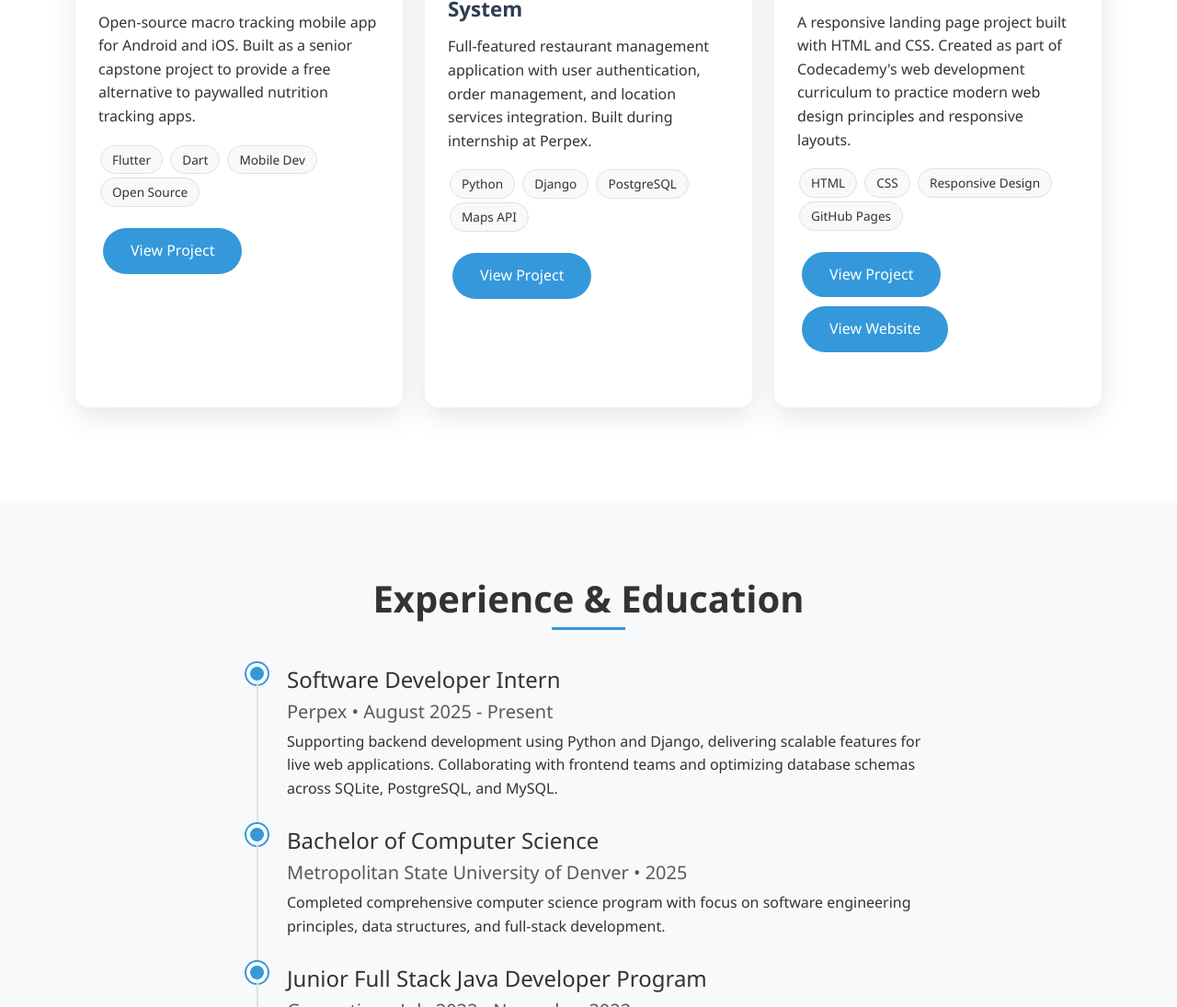
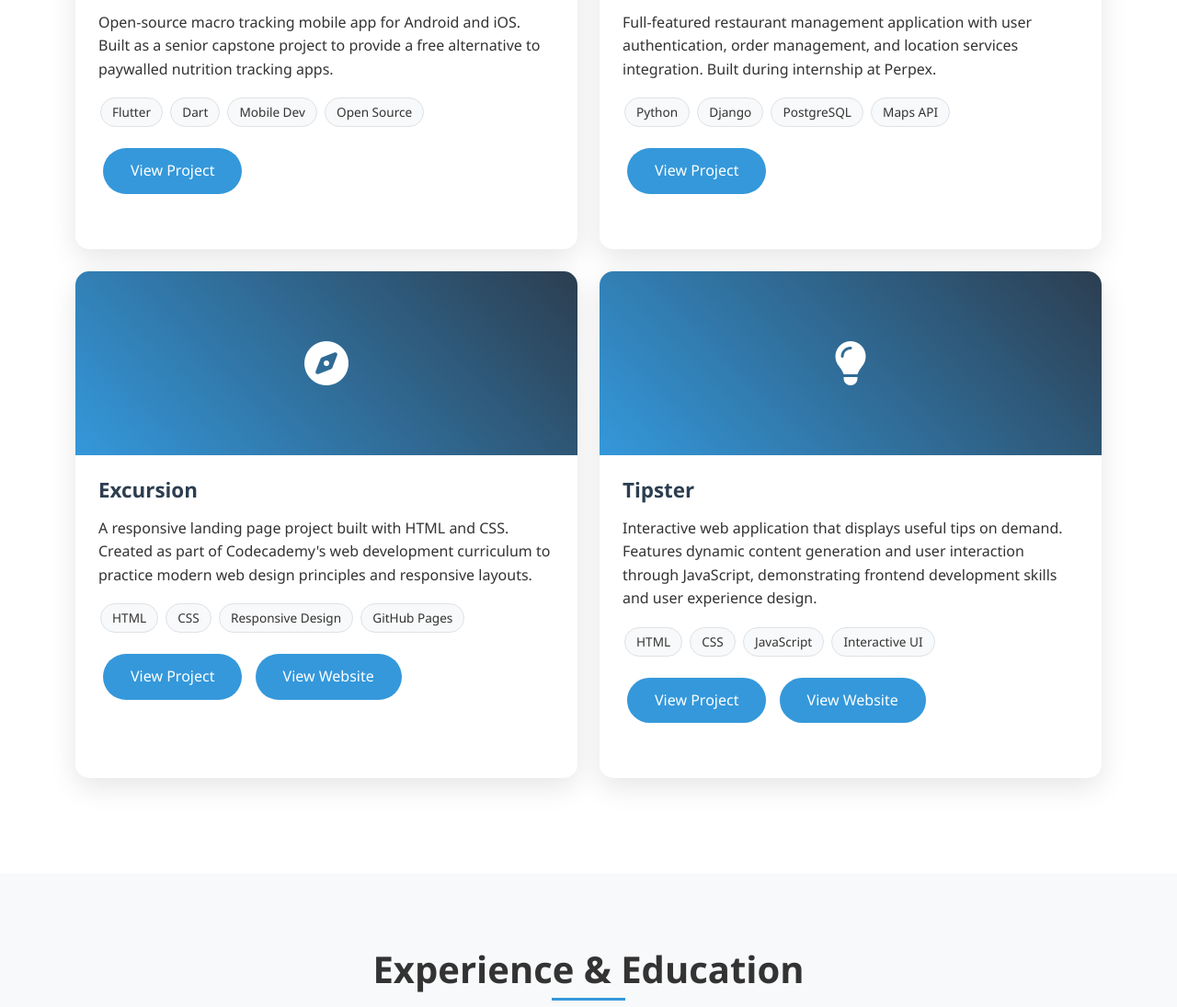
Before and after one commit to Bagel-Emperor/Portfolio, a plain HTML site: page index.html in a window 1280 px wide. Shown: the part 1922-3017 px from the top of the page at 92% size. Drawn offline with nearby package versions, Linux system fonts and the light colour scheme.

Commit message:
Add Tipster Project

```diff
--- a/index.html
+++ b/index.html
@@ -375,7 +375,7 @@
             <h2 class="section-title">Featured Projects</h2>
             <div class="row">
                 <!-- OpenMacros Project -->
-                <div class="col-lg-4 col-md-6 mb-4">
+                <div class="col-lg-6 col-md-6 mb-4">
                     <div class="project-card">
                         <div class="project-image">
                             <i class="fas fa-mobile-alt"></i>
@@ -397,7 +397,7 @@
                 </div>
 
                 <!-- Restaurant Management System -->
-                <div class="col-lg-4 col-md-6 mb-4">
+                <div class="col-lg-6 col-md-6 mb-4">
                     <div class="project-card">
                         <div class="project-image">
                             <i class="fas fa-utensils"></i>
@@ -419,7 +419,7 @@
                 </div>
 
                 <!-- Excursion Project -->
-                <div class="col-lg-4 col-md-6 mb-4">
+                <div class="col-lg-6 col-md-6 mb-4">
                     <div class="project-card">
                         <div class="project-image">
                             <i class="fas fa-compass"></i>
@@ -436,6 +436,29 @@
                             <div class="mt-3">
                                 <a href="https://github.com/Bagel-Emperor/excursion" class="btn-custom" target="_blank">View Project</a>
                                 <a href="https://bagel-emperor.github.io/excursion/" class="btn-custom" target="_blank">View Website</a>
+                            </div>
+                        </div>
+                    </div>
+                </div>
+
+                <!-- Tipster Project -->
+                <div class="col-lg-6 col-md-6 mb-4">
+                    <div class="project-card">
+                        <div class="project-image">
+                            <i class="fas fa-lightbulb"></i>
+                        </div>
+                        <div class="project-content">
+                            <h3 class="project-title">Tipster</h3>
+                            <p>Interactive web application that displays useful tips on demand. Features dynamic content generation and user interaction through JavaScript, demonstrating frontend development skills and user experience design.</p>
+                            <div class="project-tech">
+                                <span class="tech-tag">HTML</span>
+                                <span class="tech-tag">CSS</span>
+                                <span class="tech-tag">JavaScript</span>
+                                <span class="tech-tag">Interactive UI</span>
+                            </div>
+                            <div class="mt-3">
+                                <a href="https://github.com/Bagel-Emperor/Tipster" class="btn-custom" target="_blank">View Project</a>
+                                <a href="https://bagel-emperor.github.io/Tipster/" class="btn-custom" target="_blank">View Website</a>
                             </div>
                         </div>
                     </div>
```
